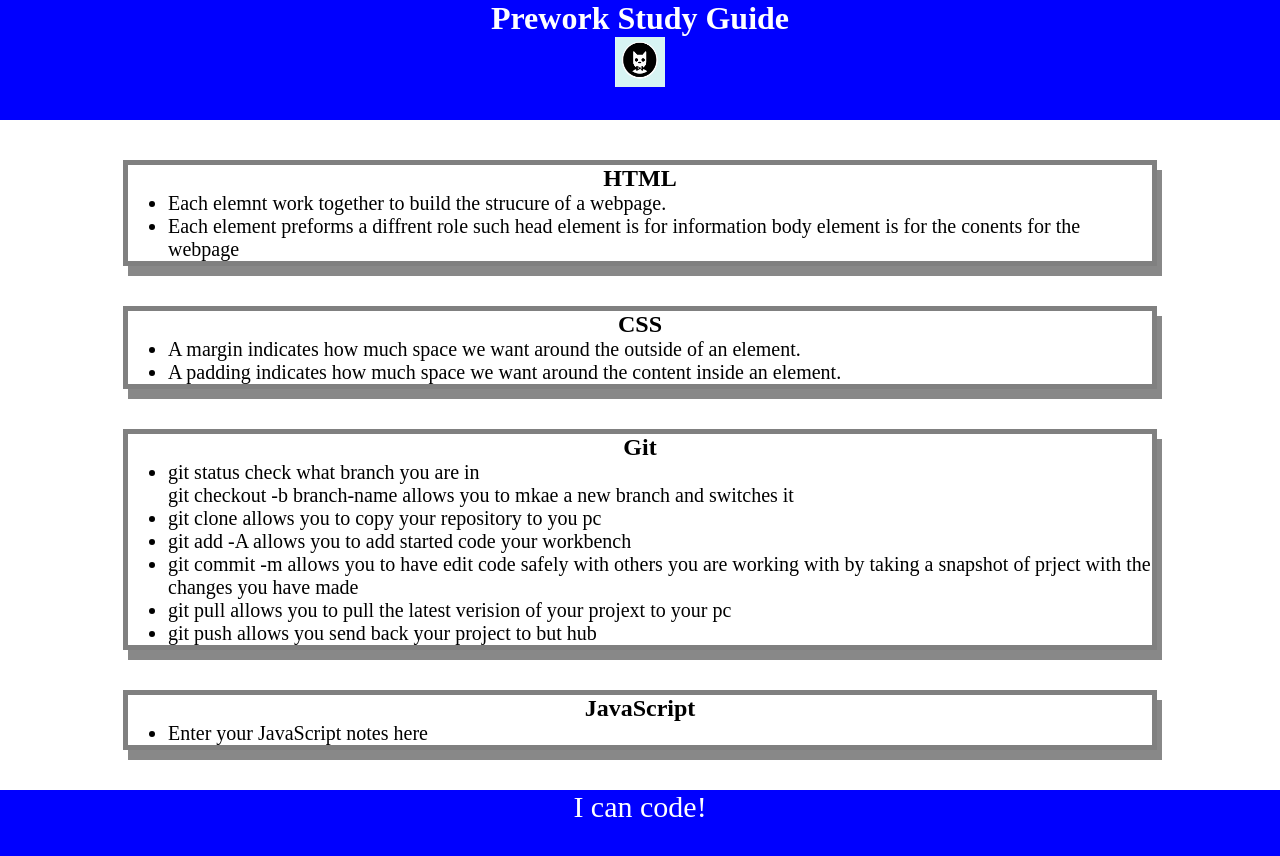
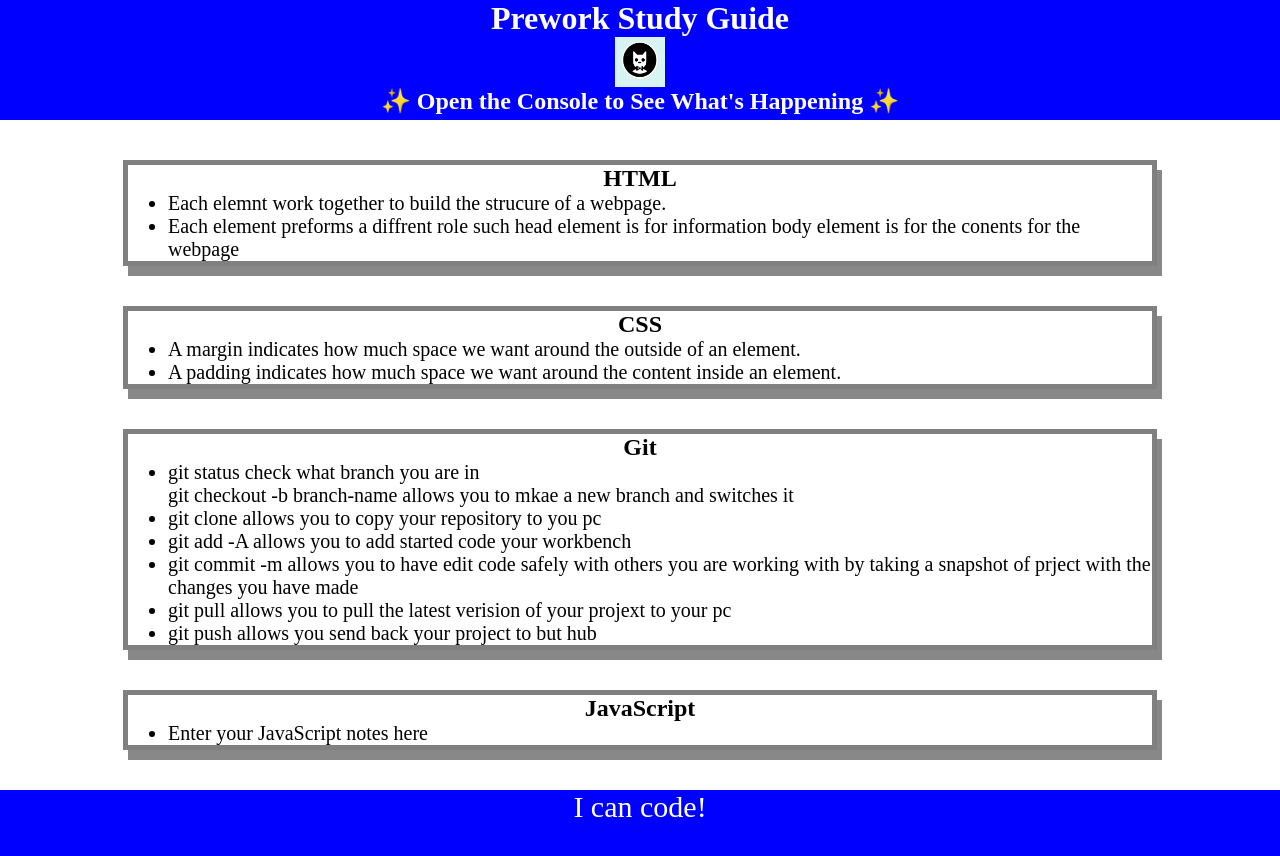
Before and after one commit to pikaisgod/prework-study, a plain HTML site: page prework-study-guide/index.html in a window 1280 px wide. Drawn offline with Linux system fonts and the light colour scheme; files that its build step writes are made by us from their sources.

Commit message:
added js style to the project

```diff
--- a/prework-study-guide/index.html
+++ b/prework-study-guide/index.html
@@ -8,9 +8,10 @@
     <title>Prework Study Guide</title>
   </head>
   <body>
-    <header id="header">
+    <header id="top">
       <h1>Prework Study Guide</h1>
       <img src="./assets/bowtie-cat.png" alt="Profile image of cat wearing a bow tie." />
+      <h2>✨ Open the Console to See What's Happening ✨</h2>
     </header>
     <main>
       <section class="card" id="html-section">
@@ -55,5 +56,6 @@
     <footer>
       <p>I can code!</p>
     </footer>
+    <script src="./assets/script.js"></script>
   </body>
 </html>
```
Also changed, not shown: script.js (added, +19 -0 lines).
